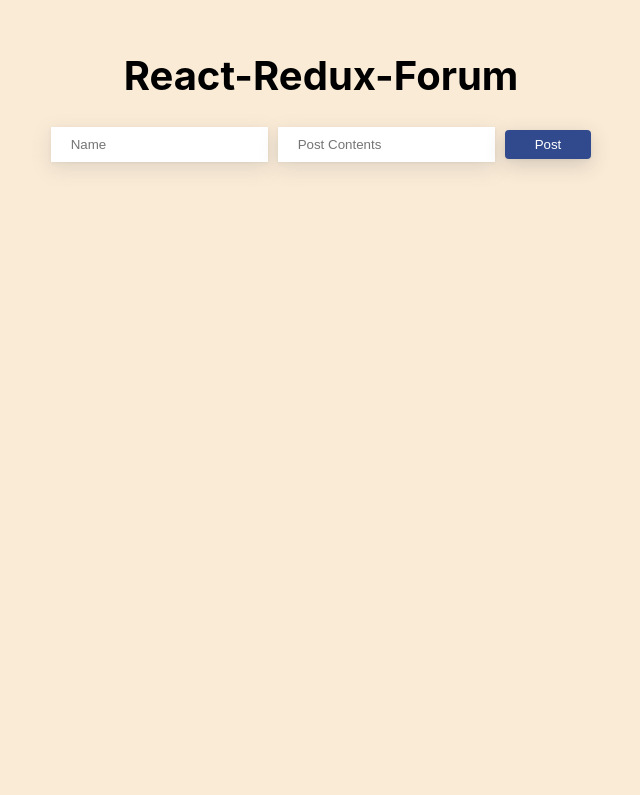
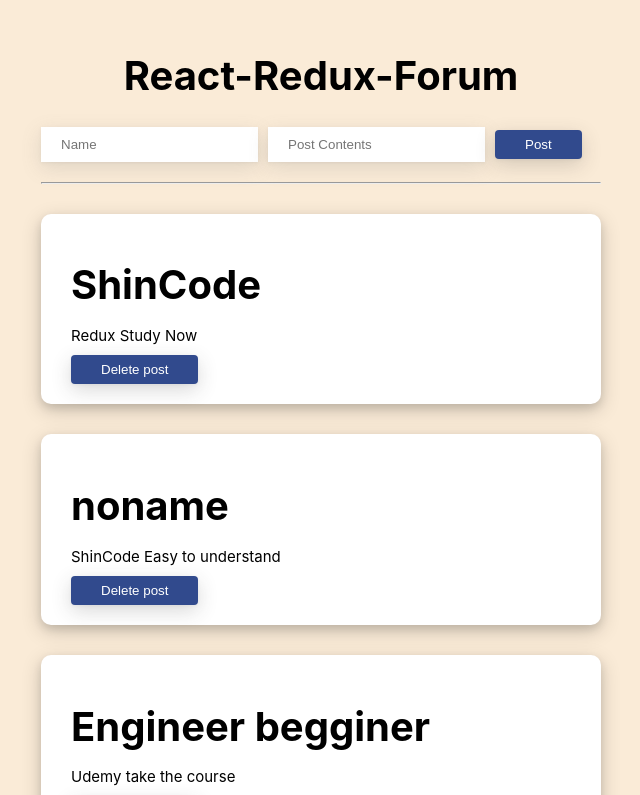
Before and after one commit to masatosotoma/react-redux-forum, a React (Create React App) app: page / in a window 1280 px wide. Shown: the top 795 px of the page, without its empty margins (319-959 px from the left). Built offline with nearby package versions, Linux system fonts and the light colour scheme.

Commit message:
Adding the post contents

```diff
--- a/src/App.js
+++ b/src/App.js
@@ -14,6 +14,16 @@ function App() {
           <input type="text" placeholder="Name"></input>
           <input type="text" placeholder="Post Contents"></input>
           <button>Post</button>
+          <hr />
+        </div>
+        <div className="displayPosts">
+          {postList.map((post) => (
+            <div key={post.id} className="post">
+              <h1>{post.name}</h1>
+              <h1 className="postContent">{post.content}</h1>
+              <button>Delete post</button>
+            </div>
+          ))}
         </div>
       </div>
     </div>
```
